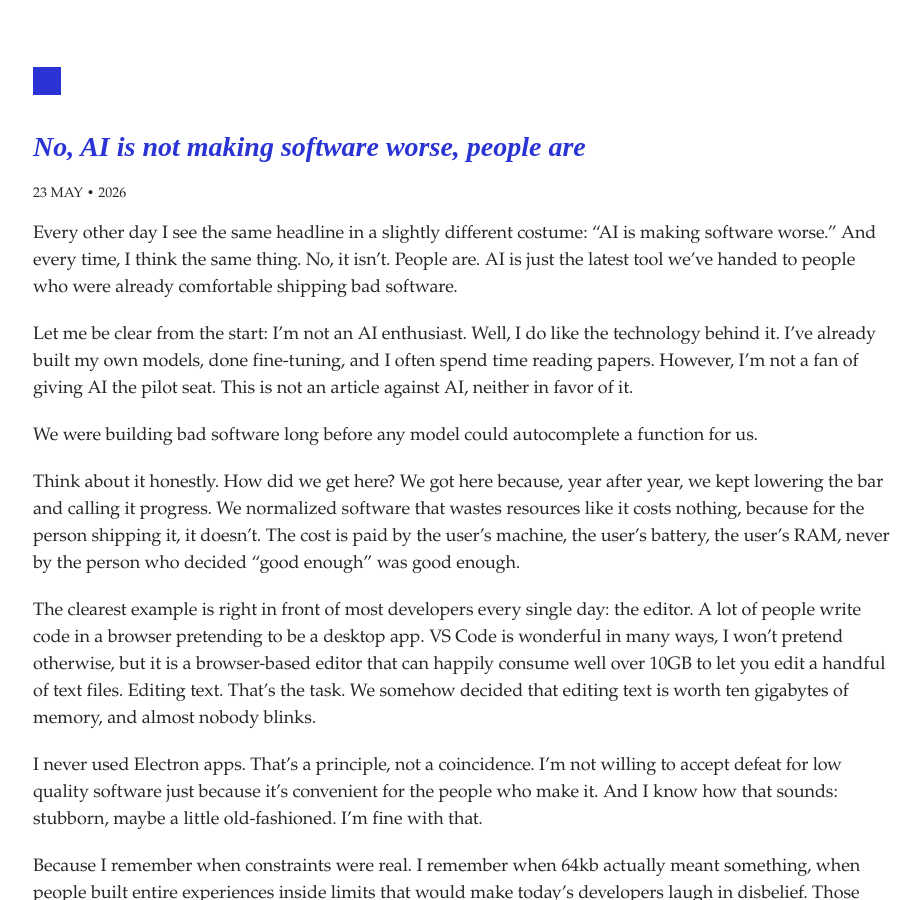
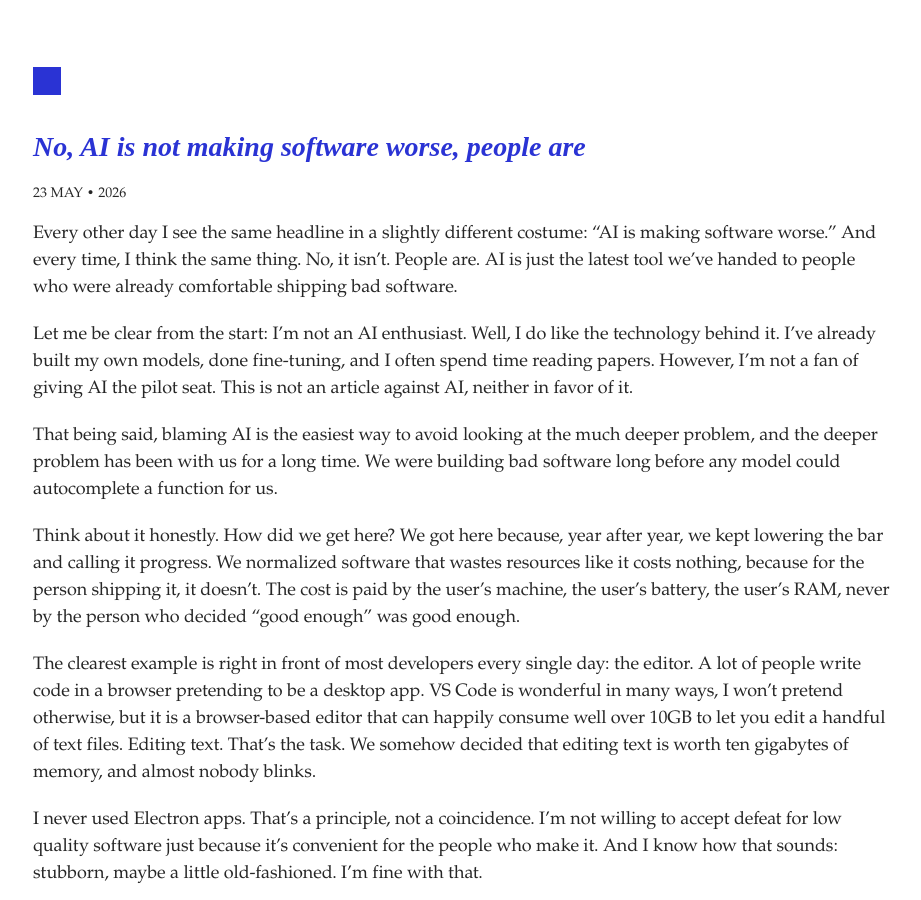
Before and after one commit to raphamorim/raphamorim.github.com, a Jekyll site: the page built from _posts/2026-05-23-no-ai-is-not-making-software-worse-people-are.md, in a window 1280 px wide and 900 px high. Shown: the whole window, without its empty margins (177-1098 px from the left). Built offline with Jekyll 4.4.1, drawn with Linux system fonts in a browser that asks for light colours.

Commit message:
small updates again 2

```diff
--- a/_posts/2026-05-23-no-ai-is-not-making-software-worse-people-are.md
+++ b/_posts/2026-05-23-no-ai-is-not-making-software-worse-people-are.md
@@ -9,7 +9,7 @@ Every other day I see the same headline in a slightly different costume: "AI is
 
 Let me be clear from the start: I'm not an AI enthusiast. Well, I do like the technology behind it. I've already built my own models, done fine-tuning, and I often spend time reading papers. However, I'm not a fan of giving AI the pilot seat. This is not an article against AI, neither in favor of it.
 
-We were building bad software long before any model could autocomplete a function for us.
+That being said, blaming AI is the easiest way to avoid looking at the much deeper problem, and the deeper problem has been with us for a long time. We were building bad software long before any model could autocomplete a function for us.
 
 Think about it honestly. How did we get here? We got here because, year after year, we kept lowering the bar and calling it progress. We normalized software that wastes resources like it costs nothing, because for the person shipping it, it doesn't. The cost is paid by the user's machine, the user's battery, the user's RAM, never by the person who decided "good enough" was good enough.
 
```
